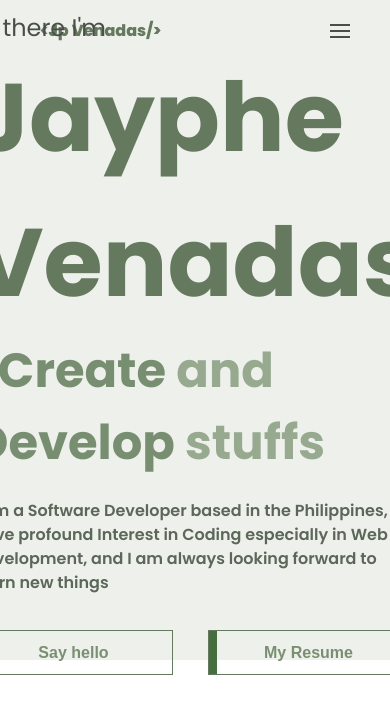
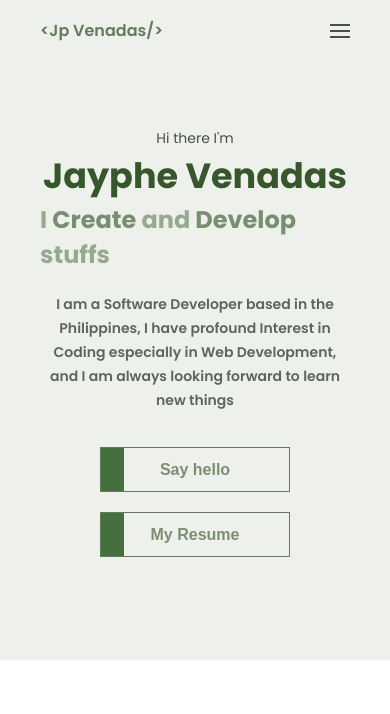
Before and after one commit to JPvenadas/Web-Portfolio, a React (Create React App) app: page / in a window 390 px wide. Shown: the top 714 px of the page. Built offline with nearby package versions, Linux system fonts and the light colour scheme.

Commit message:
navbar and header mobile responsive

```diff
--- a/src/styled-components/Button.js
+++ b/src/styled-components/Button.js
@@ -3,7 +3,7 @@ import styled from "styled-components";
 export const Button = styled.button`
     border-style: none;
     border: 1px solid #64795D;
-    width: 200px;
+    width: 190px;
     height: 45px;
     font-weight: 700;
     position: relative;
@@ -12,9 +12,9 @@ export const Button = styled.button`
     display: flex;
     justify-content: center;
     align-items: center;
-    background: linear-gradient(to right,#456F3E 0%, #456F3E 52%, transparent 52%, transparent 100%);
+    background: linear-gradient(to right,#456F3E 0%, #456F3E 56%, transparent 56%, transparent 100%);
     background-size: 200%;
-    transition: .3s ease;
+    transition: .5s ease;
     background-position: right top;
     :hover{
         background-position: left top;
--- a/src/styled-components/Header.js
+++ b/src/styled-components/Header.js
@@ -5,7 +5,9 @@ export const MainContainer = styled.div`
     justify-content: center;
     align-items: center;
     background: #EEF0EB;
+    position: relative;
     width: 100%;
+    z-index: 1
 `
 export const Container = styled.div`
     display: flex;
@@ -13,21 +15,43 @@ export const Container = styled.div`
     flex-direction: column;
     padding: 0 40px;
     height: 600px;
-    justify-content: center
+    justify-content: center;
+    @media (max-width: 900px) {
+        align-items: center
+    }
+    @media (max-width: 600px) {
+        height: calc(100%-60px);
+    }
 `
 export const Greetings = styled.p`
     font-weight: 400;
     font-size: 24px;
+    @media (max-width: 600px) {
+      font-size: 14px;
+    }
 `
 export const NameTitle = styled.h1`
     font-weight: 700;
     font-size: 96px;
-    color: #64795D
+    color: #638D55;
+    @media (max-width: 950px) {
+       font-size: 60px;
+    }
+    @media (max-width: 600px) {
+      font-size: 35px;
+      color: #37562C;
+    }
 `
 export const Hobby = styled.h3`
     font-weight: 700;
     font-size: 48px;
     color: #97AA90;
+    @media (max-width: 900px) {
+       font-size: 30px;
+    }
+    @media (max-width: 600px) {
+       font-size: 24px;
+    }
 `
 export const Highlighted = styled.span`
     color: #788E71;
@@ -39,6 +63,11 @@ export const Description = styled.h4`
     color: #5C6759;
     max-width: 647px;
     line-height: 24px;
+    @media (max-width: 900px) {
+       text-align: center;
+       font-size: 14px;
+    }
+
 `
 export const ButtonContainer = styled.div`
     display: flex;
@@ -46,4 +75,8 @@ export const ButtonContainer = styled.div`
     align-items: center;
     gap: 35px;
     margin: 35px 0;
+    @media (max-width: 600px) {
+        flex-direction: column;
+        gap: 20px;
+    }
 `
--- a/src/styled-components/navbar.js
+++ b/src/styled-components/navbar.js
@@ -27,7 +27,7 @@ export const LogoContainer = styled.div`
     }
 `
 export const Logo = styled.h2`
-    font-weight: 800;
+    font-weight: 600;
     font-size: 16px;
     color: #64795D;
 `
@@ -44,6 +44,7 @@ export const NavLinksContainer = styled.div`
         background: ${({background})=>background};
         height: 100vh;
         justify-content: flex-end;
+        z-index: 2;
     }
 `
 export const Navlinks = styled.ul`
```
